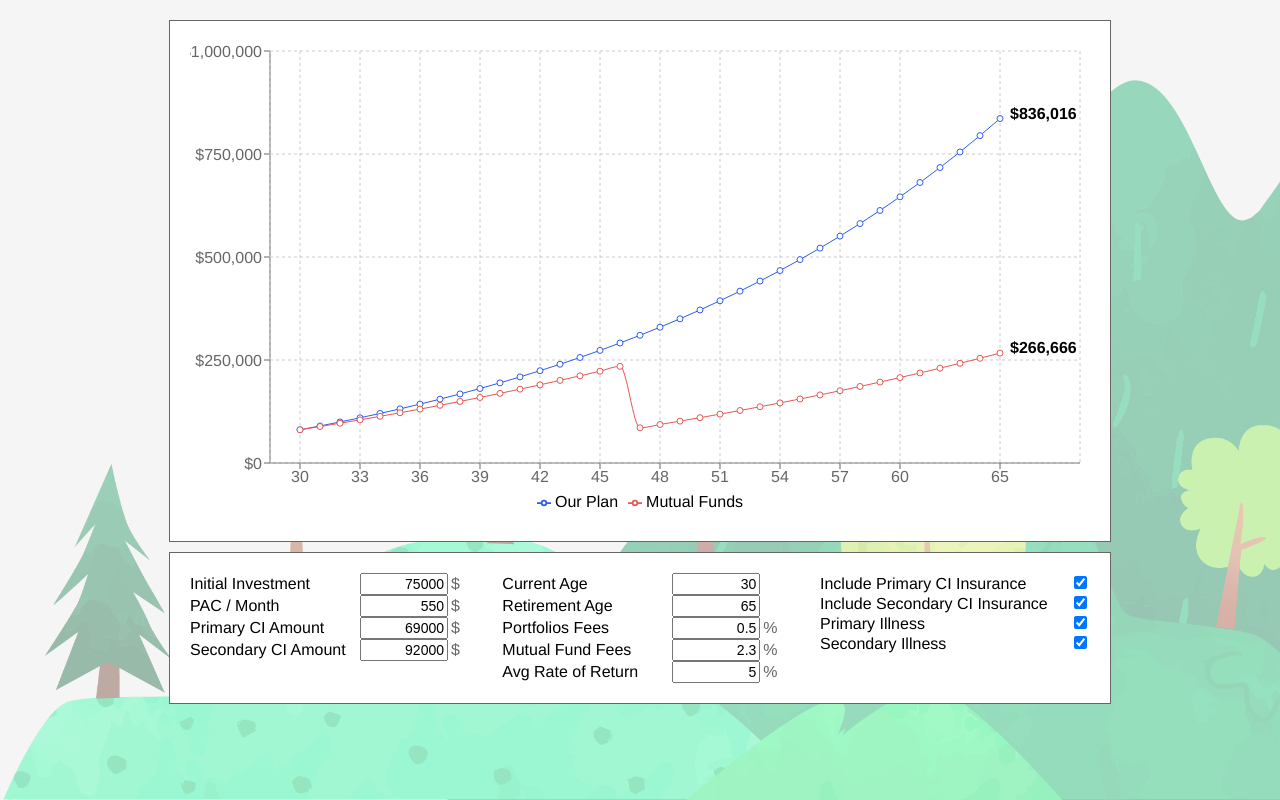
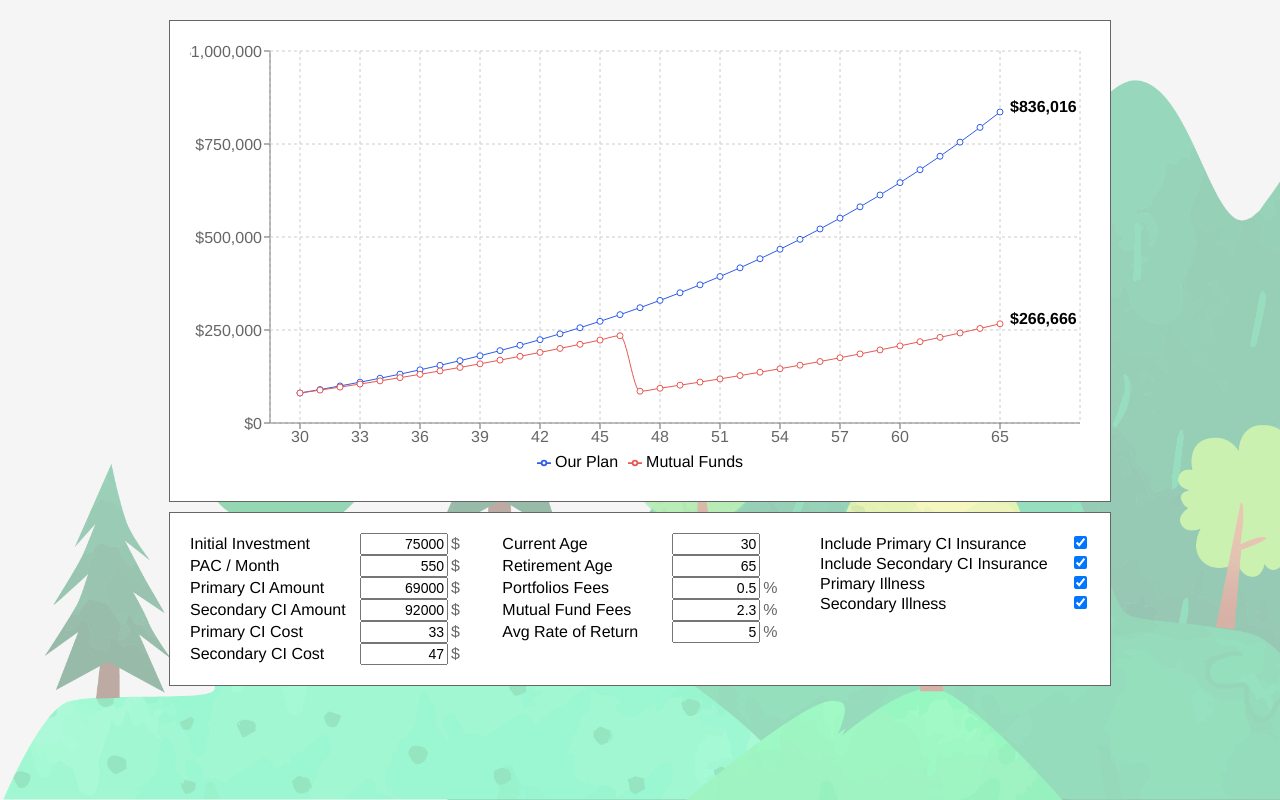
Before and after one commit to swetton/insurance-model, a React (Create React App) app: page / in a window 1280 px wide. Built offline with nearby package versions, Linux system fonts and the light colour scheme.

Commit message:
Add Primary and Secondary CI costs

```diff
--- a/src/components/Chart.js
+++ b/src/components/Chart.js
@@ -67,7 +67,7 @@ const styles = {
     backgroundColor: colors.white,
     width: '95%',
     maxWidth: '900px',
-    height: '60vh',
+    height: '55vh',
     margin: '0 auto',
     padding: '20px',
     border: `1px solid ${colors.grey}`,
--- a/src/components/MainForm.js
+++ b/src/components/MainForm.js
@@ -32,6 +32,18 @@ class MainForm extends Component {
           <TextField
             name='secondaryCiAmount'
             label='Secondary CI Amount'
+            suffix='$'
+          />
+
+          <TextField
+            name='primaryCiCost'
+            label='Primary CI Cost'
+            suffix='$'
+          />
+
+          <TextField
+            name='secondaryCiCost'
+            label='Secondary CI Cost'
             suffix='$'
           />
         </div>
```
